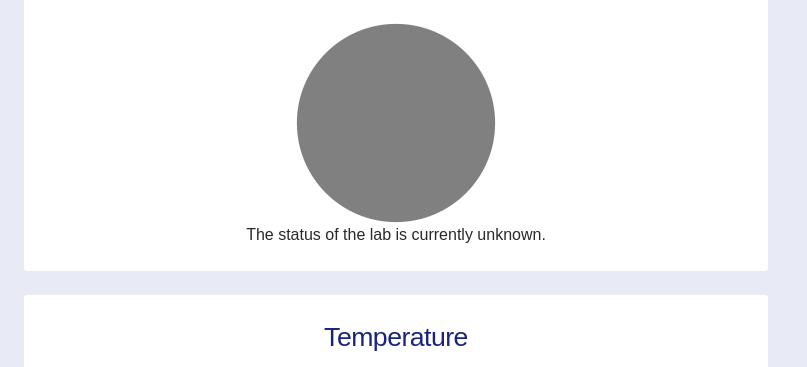
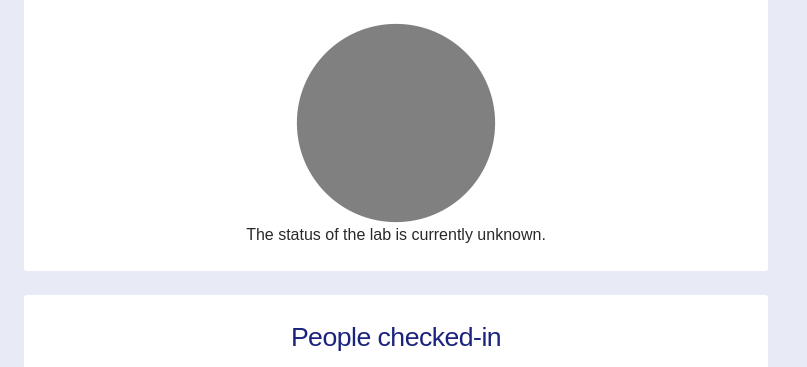
Before and after one commit to munichmakerlab/spacestatus_old, a PHP site: page / in a window 1280 px wide. Shown: the part 103-470 px from the top of the page, without its empty margins (0-807 px from the left). Run offline with PHP 8.4, Linux system fonts and the light colour scheme; data that the repository does not hold is empty.

Commit message:
Added covid people counter

```diff
--- a/htdocs/index.php
+++ b/htdocs/index.php
@@ -1,5 +1,6 @@
 <?php
 $status = substr(file_get_contents("../current_status"),0,1);
+$people_count = json_decode(file_get_contents('https://flows.yt.gl/e0f75639-6d30-429a-9553-2bc0c130cc66/lab_state'));
 ?>
 <html>
 	<head>
@@ -29,6 +30,14 @@ $status = substr(file_get_contents("../current_status"),0,1);
 		<?php } ?>
 		</article>
 		</section>
+
+		<section>
+		<article>
+		<h2>People checked-in</h2>
+		<h1><?php echo $people_count->persons_present; ?> / <?php echo $people_count->persons_allowed; ?></h1>
+		</article>
+		</section>
+
 		<section>
 		<article>
 		<h2>Temperature</h2>
```
